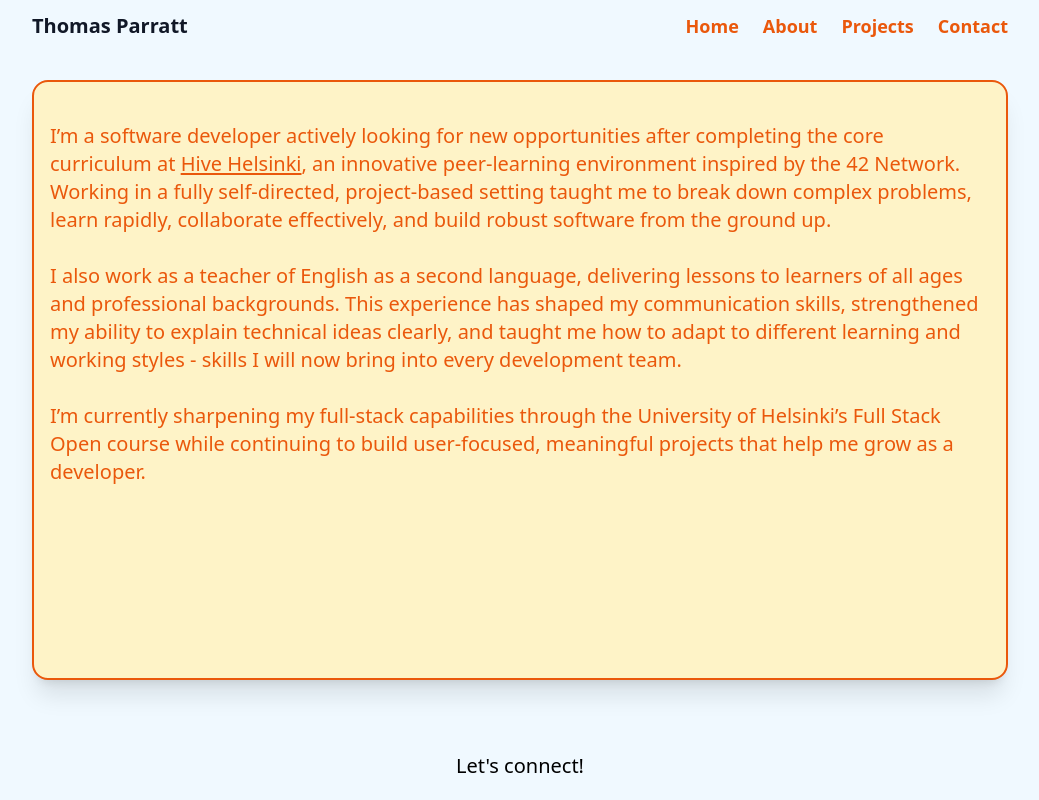
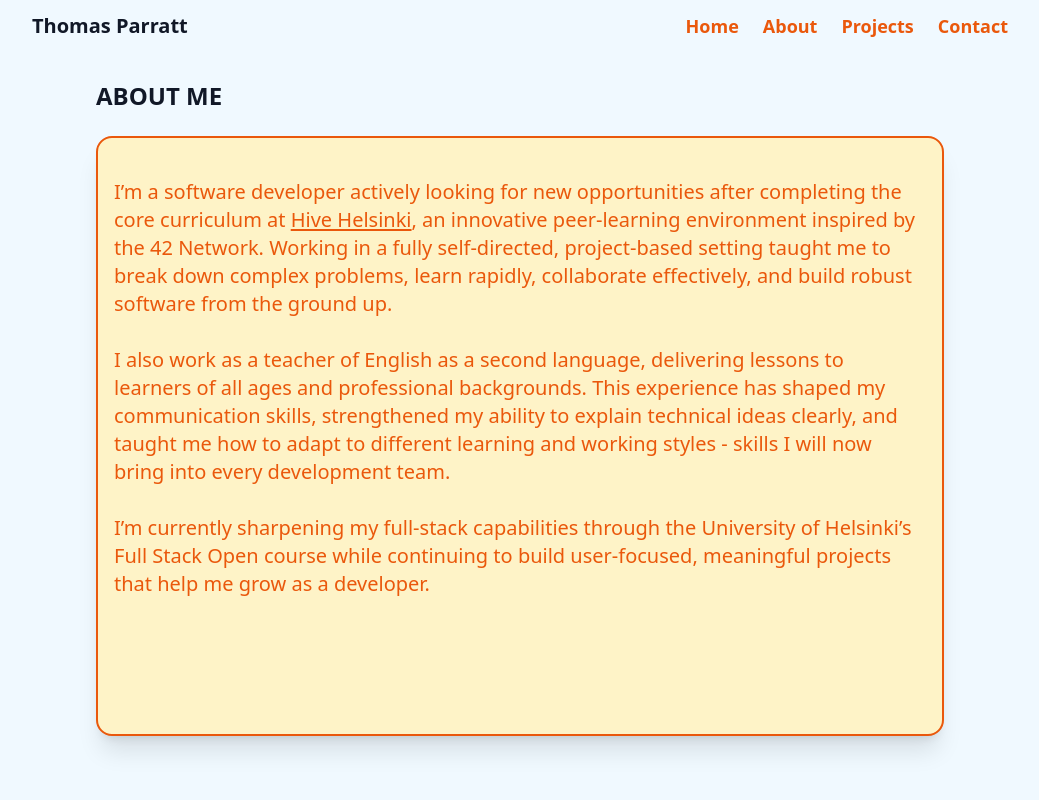
Before and after one commit to ThomasParratt/portfolio, a React (Vite) app: page /about in a window 1280 px wide. Shown: the top 800 px of the page, without its empty margins (120-1159 px from the left). Built offline with nearby package versions, Linux system fonts and the light colour scheme.

Commit message:
about me width

```diff
--- a/src/components/About.jsx
+++ b/src/components/About.jsx
@@ -1,10 +1,10 @@
-import { Link } from "react-router-dom"
 
 export default function About() {
     return (
         <section className="pt-12 pb-12 relative">
             <section className="mt-8">
-                <div className="max-w-5xl mx-auto px-6 grid grid-cols-1 md:grid-cols-2 gap-6">
+                <div className="max-w-4xl mx-auto px-6 grid grid-cols-1 md:grid-cols-2 gap-6">
+                    <h2 className="text-2xl font-extrabold">ABOUT ME</h2>
                     <article
                         className="relative min-h-[500px] md:min-h-[600px] md:col-span-2 border-2 border-orange-600 rounded-2xl p-4 shadow-xl transition bg-amber-100 flex flex-col md:flex-row items-start gap-6"
                     >
```
